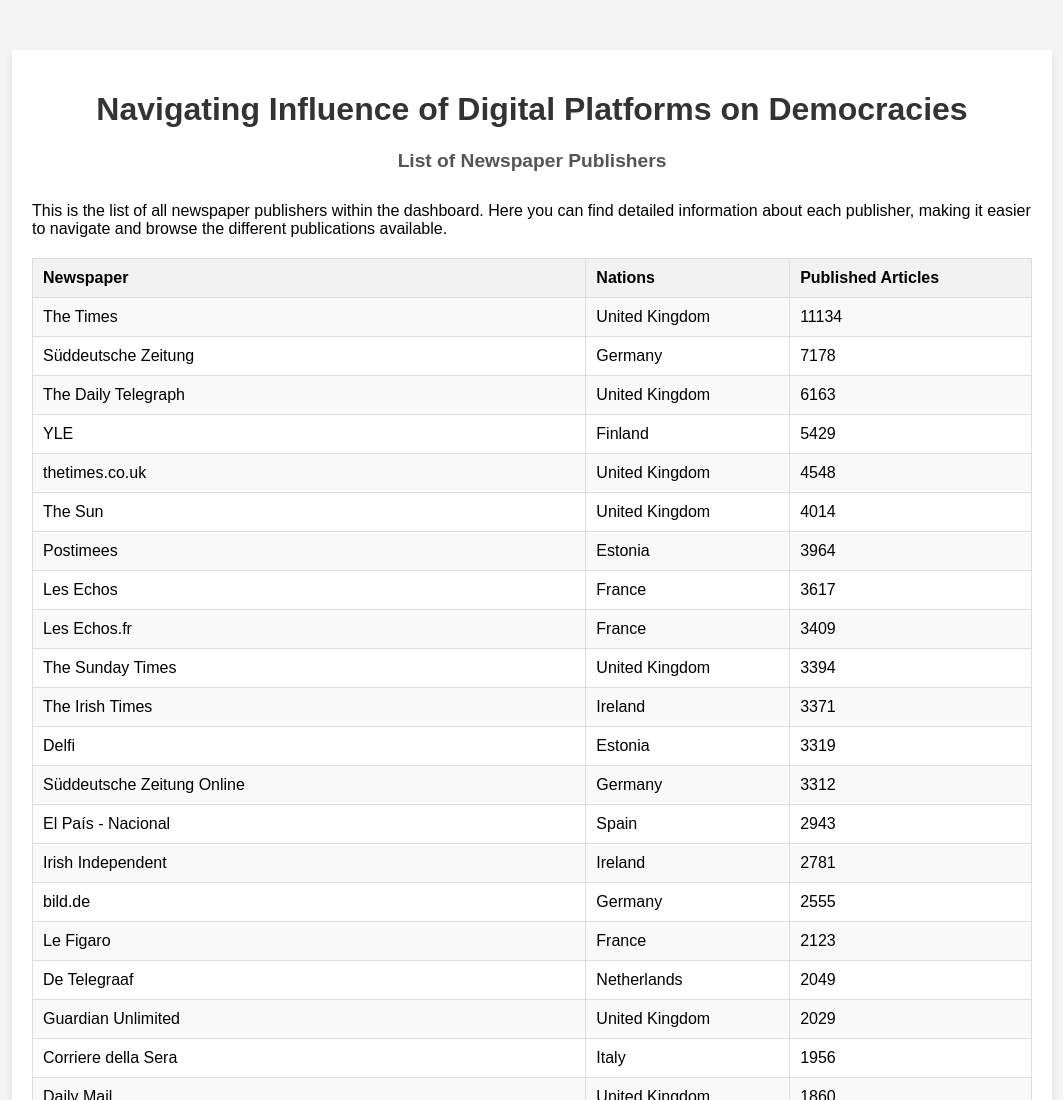
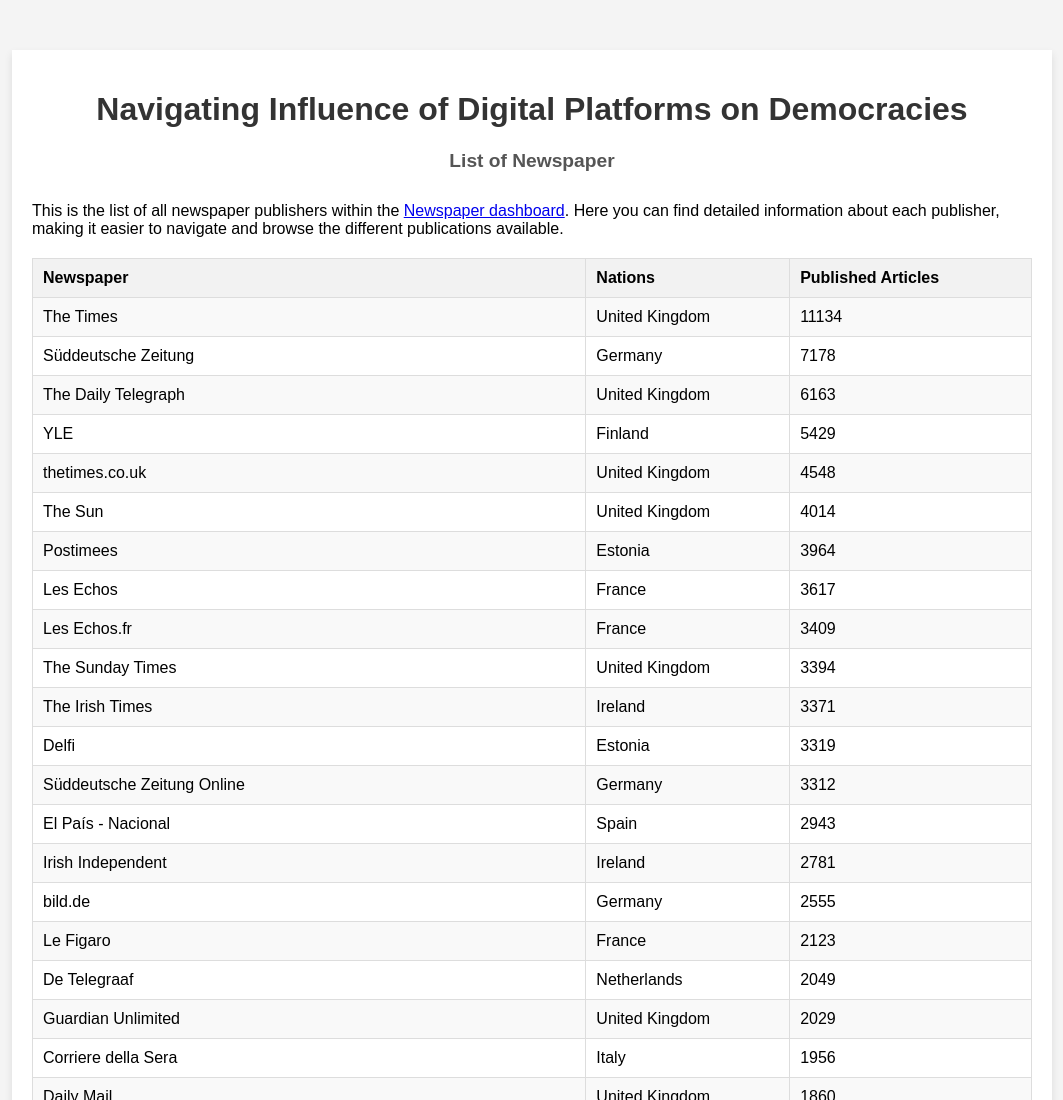
Before and after one commit to helpdesksmartdata/helpdesksmartdata-helpdesksmartdata-NavigatingInfluenceofDigitalPlatformsonDemocracies, a plain HTML site: page newspaper/index.html in a window 1280 px wide. Shown: the top 1100 px of the page, without its empty margins (108-1171 px from the left). Drawn offline with Linux system fonts and the light colour scheme.

Commit message:
Update index.html

```diff
--- a/newspaper/index.html
+++ b/newspaper/index.html
@@ -64,8 +64,8 @@
 
     <div class="container">
         <h1>Navigating Influence of Digital Platforms on Democracies</h1>
-        <h2>List of Newspaper Publishers</h2>
-        <p>This is the list of all newspaper publishers within the dashboard. Here you can find detailed information about each publisher, making it easier to navigate and browse the different publications available.</p>
+        <h2>List of Newspaper</h2>
+        <p>This is the list of all newspaper publishers within the <a href="http://130.136.143.16:3000/d/e8e6b568-d8cc-4266-a811-64ef45315d4b/dashboard-newspaper?orgId=1" target="_blank">Newspaper dashboard</a>. Here you can find detailed information about each publisher, making it easier to navigate and browse the different publications available.</p>
 
         <table>
             <tr>
```
